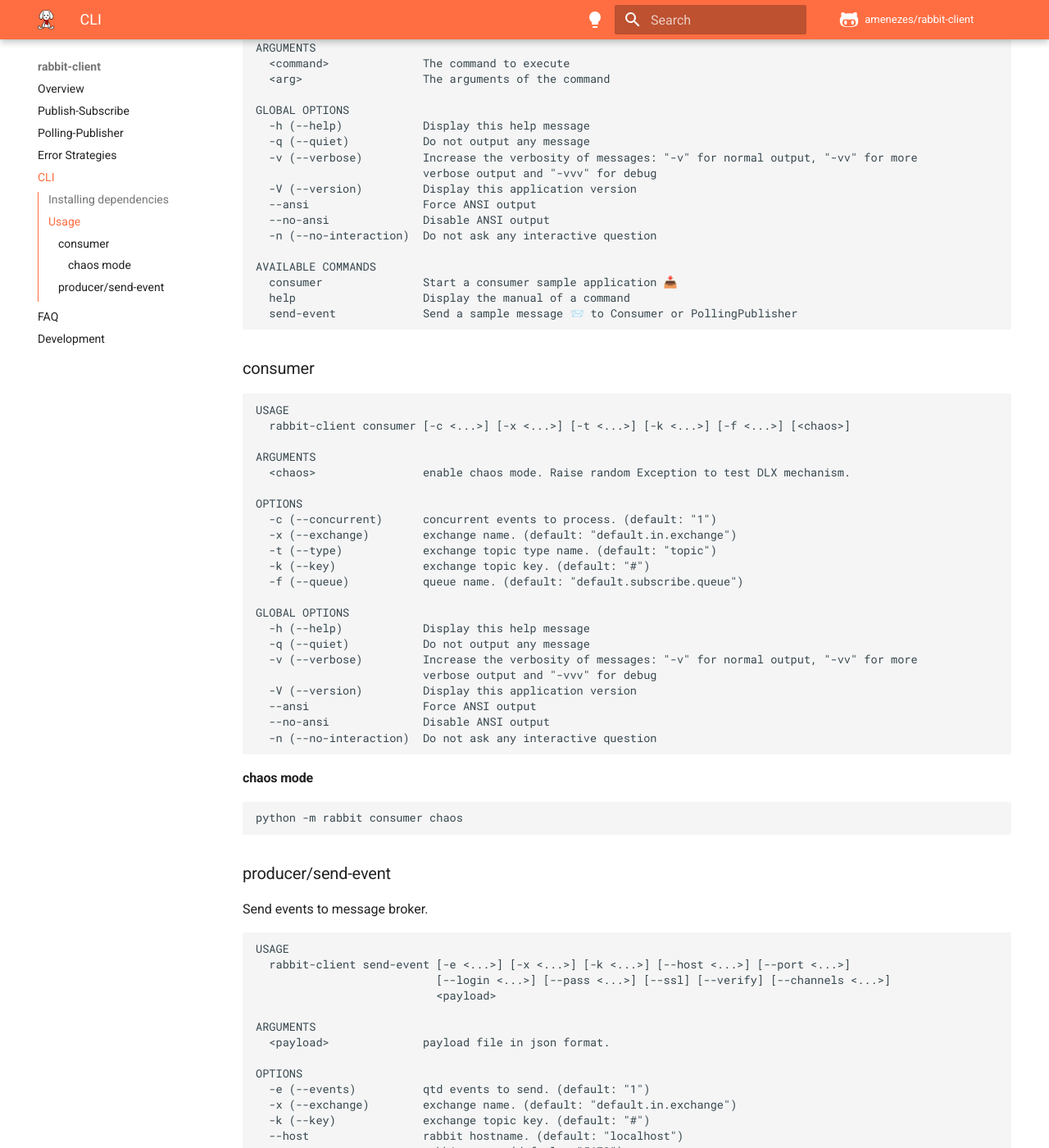
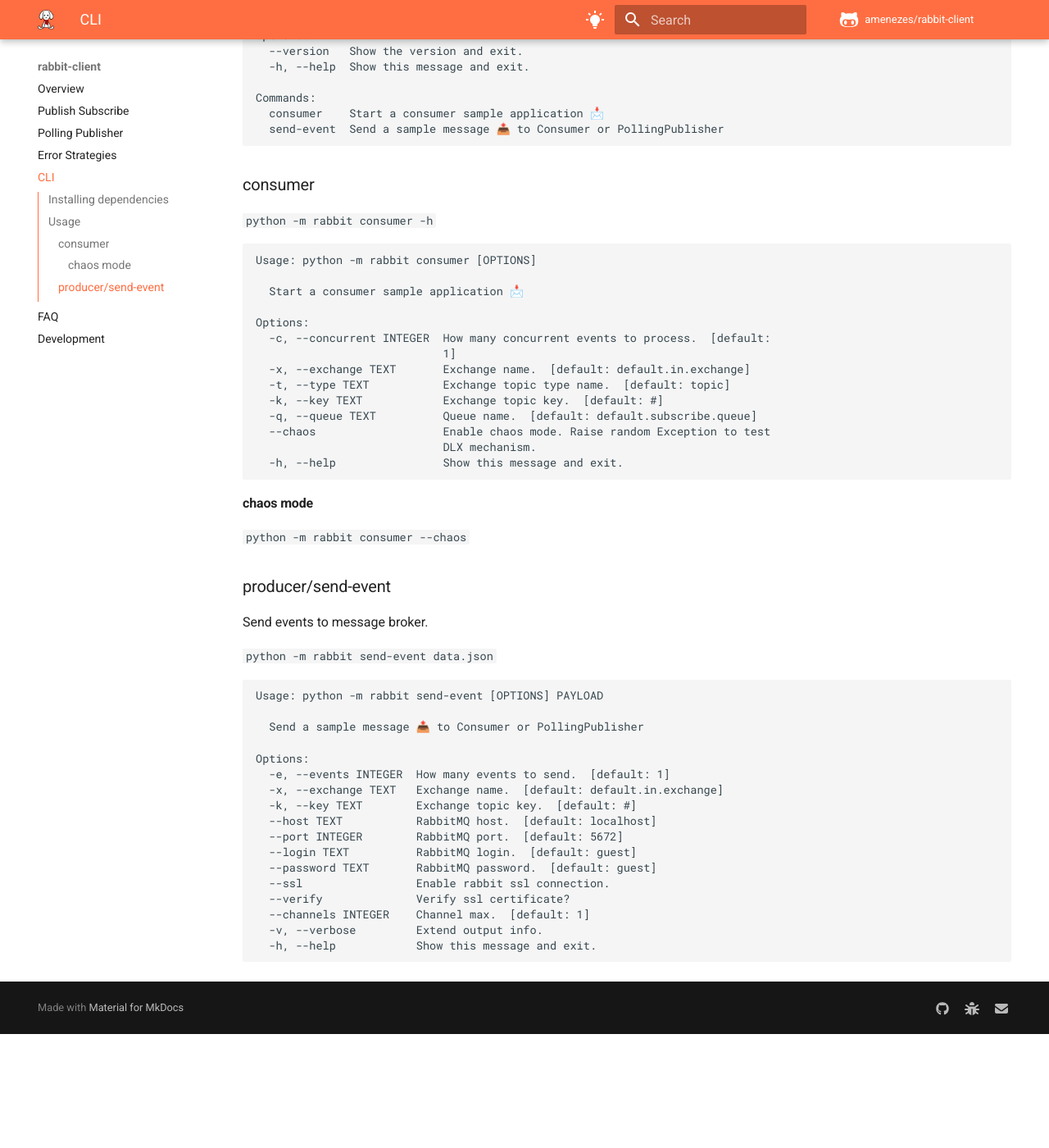
Before and after one commit to amenezes/rabbit-client, an MkDocs documentation site: the page built from docs/command-line.md, in a window 1280 px wide and 1400 px high, scrolled down 418 px. Shown: the whole window at 82% size. Built offline with MkDocs 1.6.1 and Material for MkDocs 9.7.7, drawn with Linux system fonts in a browser that asks for light colours; comment, search, counter and statistics services are not loaded; after the commit the page ends 1679 px from its top, so only the background shows below that; some of the changed text lies outside the part shown.

Commit message:
Updated docs

````diff
--- a/docs/command-line.md
+++ b/docs/command-line.md
@@ -8,97 +8,67 @@ pip install 'rabbit-client[cli]'
 
 ## Usage
 
+`python -m rabbit`
+
 ```bash
-Rabbit Client version 2.0.0
+Usage: python -m rabbit [OPTIONS] COMMAND [ARGS]...
 
-USAGE
-  rabbit-client [-h] [-q] [-v [<...>]] [-V] [--ansi] [--no-ansi] [-n] <command> [<arg1>] ... [<argN>]
+Options:
+  --version   Show the version and exit.
+  -h, --help  Show this message and exit.
 
-ARGUMENTS
-  <command>              The command to execute
-  <arg>                  The arguments of the command
-
-GLOBAL OPTIONS
-  -h (--help)            Display this help message
-  -q (--quiet)           Do not output any message
-  -v (--verbose)         Increase the verbosity of messages: "-v" for normal output, "-vv" for more
-                         verbose output and "-vvv" for debug
-  -V (--version)         Display this application version
-  --ansi                 Force ANSI output
-  --no-ansi              Disable ANSI output
-  -n (--no-interaction)  Do not ask any interactive question
-
-AVAILABLE COMMANDS
-  consumer               Start a consumer sample application 📥
-  help                   Display the manual of a command
-  send-event             Send a sample message 📨 to Consumer or PollingPublisher
+Commands:
+  consumer    Start a consumer sample application 📩
+  send-event  Send a sample message 📤 to Consumer or PollingPublisher
 ```
 
 ### consumer
 
+`python -m rabbit consumer -h`
+
 ```python
-USAGE
-  rabbit-client consumer [-c <...>] [-x <...>] [-t <...>] [-k <...>] [-f <...>] [<chaos>]
+Usage: python -m rabbit consumer [OPTIONS]
 
-ARGUMENTS
-  <chaos>                enable chaos mode. Raise random Exception to test DLX mechanism.
+  Start a consumer sample application 📩
 
-OPTIONS
-  -c (--concurrent)      concurrent events to process. (default: "1")
-  -x (--exchange)        exchange name. (default: "default.in.exchange")
-  -t (--type)            exchange topic type name. (default: "topic")
-  -k (--key)             exchange topic key. (default: "#")
-  -f (--queue)           queue name. (default: "default.subscribe.queue")
-
-GLOBAL OPTIONS
-  -h (--help)            Display this help message
-  -q (--quiet)           Do not output any message
-  -v (--verbose)         Increase the verbosity of messages: "-v" for normal output, "-vv" for more
-                         verbose output and "-vvv" for debug
-  -V (--version)         Display this application version
-  --ansi                 Force ANSI output
-  --no-ansi              Disable ANSI output
-  -n (--no-interaction)  Do not ask any interactive question
+Options:
+  -c, --concurrent INTEGER  How many concurrent events to process.  [default:
+                            1]
+  -x, --exchange TEXT       Exchange name.  [default: default.in.exchange]
+  -t, --type TEXT           Exchange topic type name.  [default: topic]
+  -k, --key TEXT            Exchange topic key.  [default: #]
+  -q, --queue TEXT          Queue name.  [default: default.subscribe.queue]
+  --chaos                   Enable chaos mode. Raise random Exception to test
+                            DLX mechanism.
+  -h, --help                Show this message and exit.
 ```
 
 #### chaos mode
 
-```bash
-python -m rabbit consumer chaos
-```
+`python -m rabbit consumer --chaos`
 
 ### producer/send-event
 
 Send events to message broker.
 
+`python -m rabbit send-event data.json`
+
 ```bash
-USAGE
-  rabbit-client send-event [-e <...>] [-x <...>] [-k <...>] [--host <...>] [--port <...>]
-                           [--login <...>] [--pass <...>] [--ssl] [--verify] [--channels <...>]
-                           <payload>
+Usage: python -m rabbit send-event [OPTIONS] PAYLOAD
 
-ARGUMENTS
-  <payload>              payload file in json format.
+  Send a sample message 📤 to Consumer or PollingPublisher
 
-OPTIONS
-  -e (--events)          qtd events to send. (default: "1")
-  -x (--exchange)        exchange name. (default: "default.in.exchange")
-  -k (--key)             exchange topic key. (default: "#")
-  --host                 rabbit hostname. (default: "localhost")
-  --port                 rabbit port. (default: "5672")
-  --login                rabbit login. (default: "guest")
-  --pass                 rabbit password. (default: "guest")
-  --ssl                  enable rabbit ssl connection.
-  --verify               verify ssl certificate?.
-  --channels             channel max. (default: "1")
-
-GLOBAL OPTIONS
-  -h (--help)            Display this help message
-  -q (--quiet)           Do not output any message
-  -v (--verbose)         Increase the verbosity of messages: "-v" for normal output, "-vv" for more
-                         verbose output and "-vvv" for debug
-  -V (--version)         Display this application version
-  --ansi                 Force ANSI output
-  --no-ansi              Disable ANSI output
-  -n (--no-interaction)  Do not ask any interactive question
+Options:
+  -e, --events INTEGER  How many events to send.  [default: 1]
+  -x, --exchange TEXT   Exchange name.  [default: default.in.exchange]
+  -k, --key TEXT        Exchange topic key.  [default: #]
+  --host TEXT           RabbitMQ host.  [default: localhost]
+  --port INTEGER        RabbitMQ port.  [default: 5672]
+  --login TEXT          RabbitMQ login.  [default: guest]
+  --password TEXT       RabbitMQ password.  [default: guest]
+  --ssl                 Enable rabbit ssl connection.
+  --verify              Verify ssl certificate?
+  --channels INTEGER    Channel max.  [default: 1]
+  -v, --verbose         Extend output info.
+  -h, --help            Show this message and exit.
 ```
--- a/mkdocs.yml
+++ b/mkdocs.yml
@@ -21,7 +21,7 @@ theme:
       primary: deep orange
       accent: amber
       toggle:
-        icon: material/lightbulb
+        icon: material/lightbulb-on
         name: Switch to dark mode
     - scheme: slate
       primary: deep orange
@@ -41,8 +41,8 @@ extra:
       link: mailto:alexandre.fmenezes@gmail.com
 nav:
 - Overview: overview.md
-- Publish-Subscribe: publish-subscribe.md
-- Polling-Publisher: polling-publisher.md
+- Publish Subscribe: publish-subscribe.md
+- Polling Publisher: polling-publisher.md
 - Error Strategies: error_strategies.md
 - CLI: command-line.md
 - FAQ: faq.md
````
Also changed, not shown: .pre-commit-config.yaml (added, +37 -0 lines), 1 other file.
